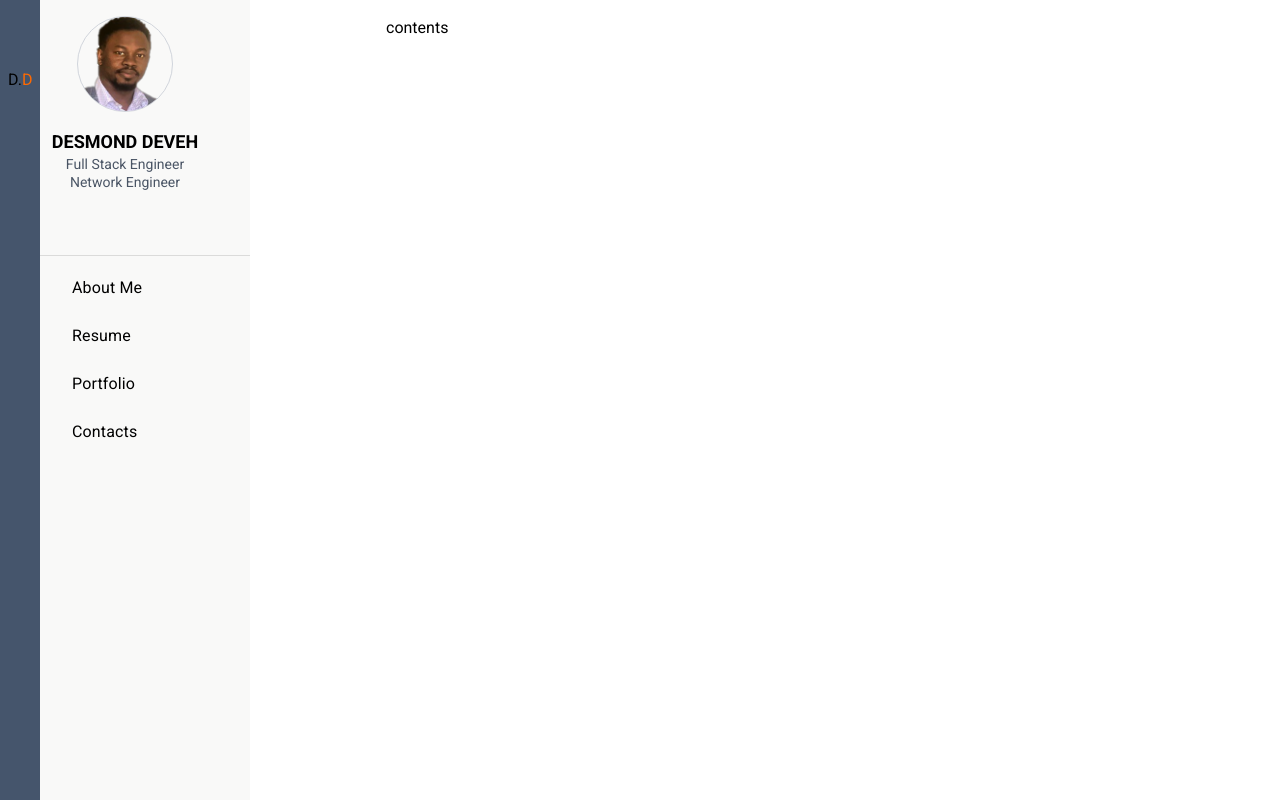
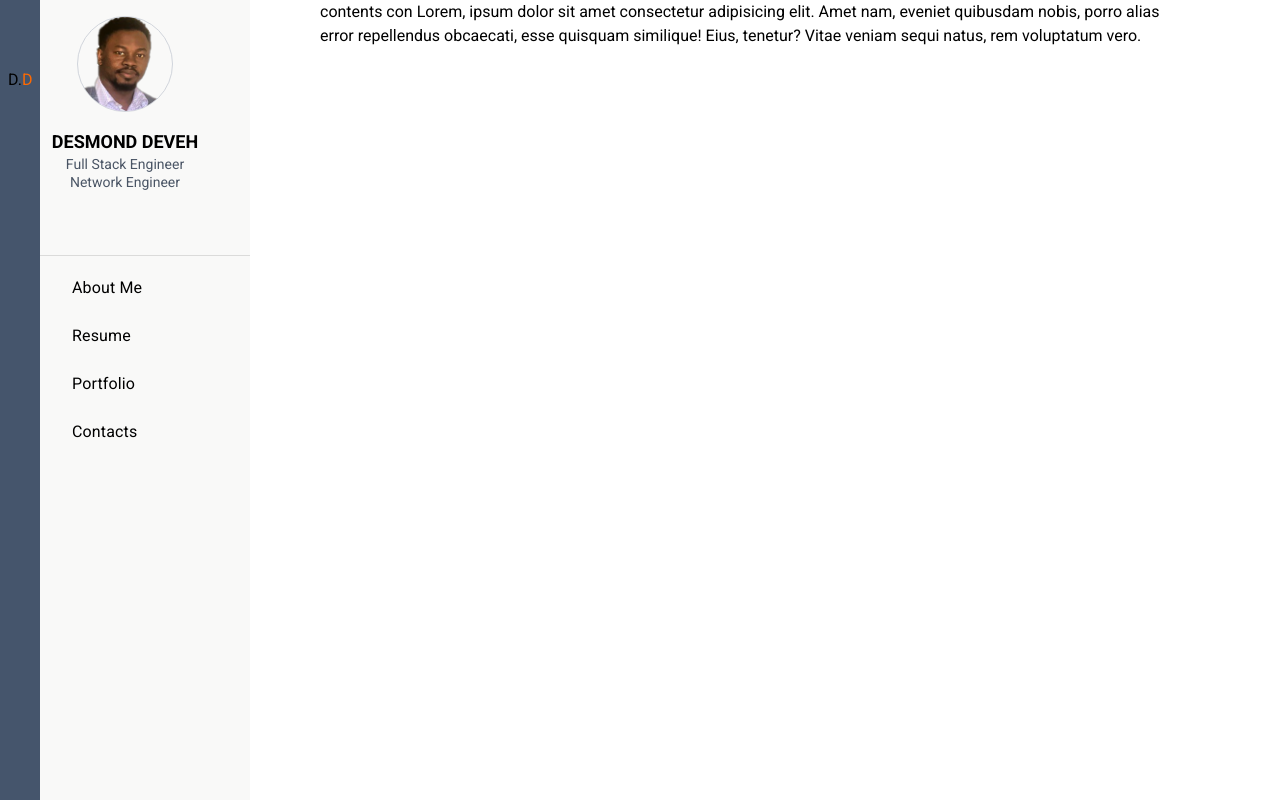
Before and after one commit to Desmond-netw/hireMePortfolio, a Next.js app in the folder v2/: page / in a window 1280 px wide. Built offline with nearby package versions, Linux system fonts and the light colour scheme; some icons are missing.

Commit message:
updated dependency with Fontawesome icons

```diff
--- a/v2/package.json
+++ b/v2/package.json
@@ -11,6 +11,10 @@
   "dependencies": {
     "@emotion/react": "^11.14.0",
     "@emotion/styled": "^11.14.0",
+    "@fortawesome/fontawesome-svg-core": "^6.7.2",
+    "@fortawesome/free-brands-svg-icons": "^6.7.2",
+    "@fortawesome/free-regular-svg-icons": "^6.7.2",
+    "@fortawesome/free-solid-svg-icons": "^6.7.2",
     "@mui/icons-material": "^7.1.1",
     "@mui/material": "^7.1.1",
     "@radix-ui/themes": "^3.2.1",
--- a/v2/src/app/page.tsx
+++ b/v2/src/app/page.tsx
@@ -3,16 +3,16 @@ import DrawerList from "./components/DrawerList";
 
 export default function Home() {
   return (
-    <div className="w-full flex relative">
+    <div className="w-full flex ">
       {/* ---side Menu static on large screen */}
-      <aside className="w-[250px] hidden md:flex bg-[#F9F9F8] min-h-screen fixed top-0 left-0 z-10">
+      <aside className="w-[25%] max-w-[250px] hidden md:flex bg-[#F9F9F8] min-h-screen fixed top-0 left-0 z-10">
         <DrawerList />
       </aside>
 
       {/* ---Main content area with left margin to avoid overlap with fixed sidebar */}
-      <main className="w-full md:ml-[250px] p-4">
+      <main className="w-[75%] ml-0 md:ml-[200px] lg:ml-[200px]">
        {/* -----   Other Components Here ------------- */}
-       contents
+       contents con Lorem, ipsum dolor sit amet consectetur adipisicing elit. Amet nam, eveniet quibusdam nobis, porro alias error repellendus obcaecati, esse quisquam similique! Eius, tenetur? Vitae veniam sequi natus, rem voluptatum vero.
       </main>
     </div>
   );
```
Also changed, not shown: 1 other file (tests, documents, lock files or other folders).
